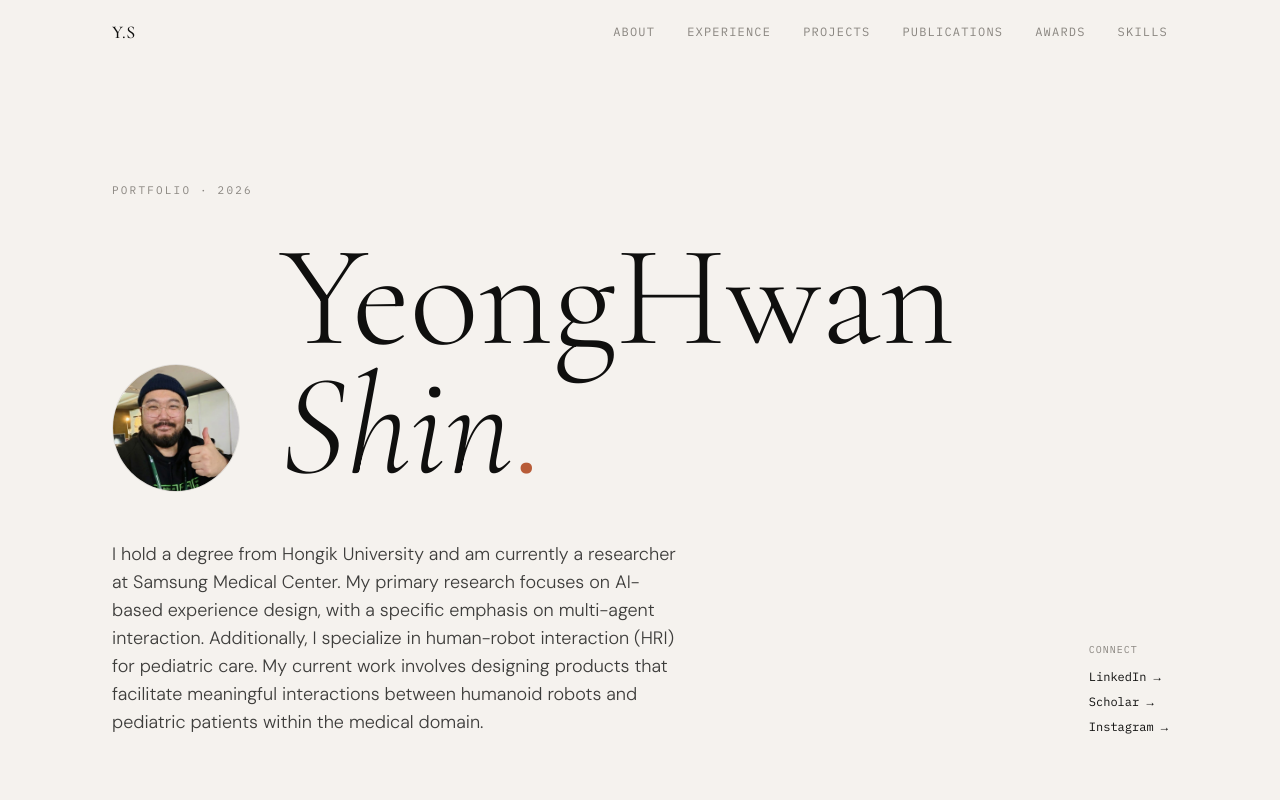
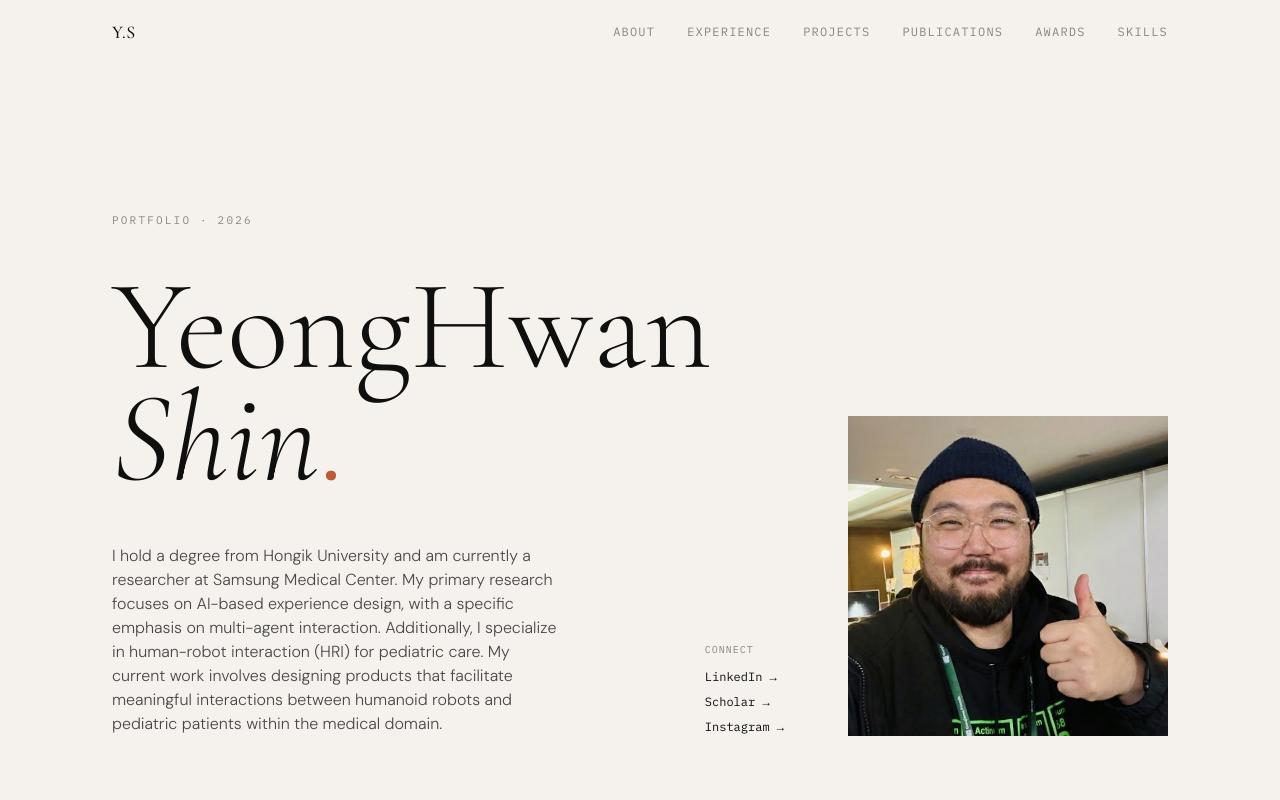
Before and after one commit to qnftk020/portfolio, a Next.js app in the folder portfolio/: page /portfolio/ in a window 1280 px wide. Shown: the top 800 px of the page. Built offline with nearby package versions, Linux system fonts and the light colour scheme.

Commit message:
Add files via upload

```diff
--- a/portfolio/components/Hero.tsx
+++ b/portfolio/components/Hero.tsx
@@ -1,4 +1,4 @@
-import { profile, researchInterests } from '@/lib/data'
+import { profile } from '@/lib/data'
 import Image from 'next/image'
 
 export default function Hero() {
@@ -6,46 +6,31 @@ export default function Hero() {
     <section className="min-h-screen flex flex-col justify-end pb-12 sm:pb-16 pt-24 px-5 sm:px-8 md:px-12 max-w-6xl mx-auto">
 
       {/* Top label */}
-      <div className="mb-6 sm:mb-8 animate-fade-in opacity-0">
+      <div className="mb-8 sm:mb-10 animate-fade-in opacity-0">
         <span className="font-mono text-[11px] tracking-widest2 uppercase text-muted">
           Portfolio · {new Date().getFullYear()}
         </span>
       </div>
 
-      {/* Profile photo + heading */}
-      <div className="mb-10 sm:mb-12 flex flex-col sm:flex-row sm:items-end gap-6 sm:gap-10">
-        {/* Profile photo */}
-        <div className="relative w-24 h-24 sm:w-32 sm:h-32 shrink-0 overflow-hidden rounded-full border border-border animate-fade-up opacity-0 delay-100">
-          <Image
-            src="/images/profile.png"
-            alt="YeongHwan Shin"
-            fill
-            className="object-cover object-top"
-            priority
-          />
-        </div>
+      {/* Two-column: name/bio left, photo right */}
+      <div className="flex flex-col md:flex-row md:items-end md:justify-between gap-10 md:gap-16">
 
-        <h1 className="font-serif text-[clamp(3rem,12vw,9rem)] leading-[0.9] font-light text-ink animate-fade-up opacity-0 delay-100">
+        {/* LEFT — name + bio + links */}
+        <div className="flex-1">
+          <h1 className="font-serif text-[clamp(3.5rem,10vw,8rem)] leading-[0.88] font-light text-ink animate-fade-up opacity-0 delay-100 mb-8 sm:mb-12">
             YeongHwan
             <br />
             <span className="italic">Shin</span>
             <span className="text-accent">.</span>
           </h1>
-      </div>
 
-      {/* Bio + links */}
-      <div className="flex flex-col gap-8 md:flex-row md:items-end md:justify-between animate-fade-up opacity-0 delay-300">
-        <div className="flex-1 max-w-xl">
-          <p className="font-sans text-sm sm:text-base md:text-lg font-light leading-relaxed text-ink/80">
+          <div className="flex flex-col gap-8 sm:flex-row sm:items-end sm:justify-between animate-fade-up opacity-0 delay-300">
+            <p className="font-sans text-sm sm:text-base font-light leading-relaxed text-ink/75 max-w-md">
               {profile.bio}
             </p>
-        </div>
 
-        {/* Links */}
-        <div className="flex flex-row md:flex-col gap-4 md:gap-2 shrink-0 flex-wrap">
-          <span className="hidden md:block font-mono text-[10px] tracking-widest uppercase text-muted mb-1">
-            Connect
-          </span>
+            <div className="flex flex-row sm:flex-col gap-4 sm:gap-2 shrink-0">
+              <span className="hidden sm:block font-mono text-[10px] tracking-widest uppercase text-muted mb-1">Connect</span>
               <a href={profile.links.linkedin} target="_blank" rel="noopener noreferrer"
                 className="font-mono text-xs text-ink hover:text-accent transition-colors hover-underline">
                 LinkedIn →
@@ -60,6 +45,21 @@ export default function Hero() {
               </a>
             </div>
           </div>
+        </div>
+
+        {/* RIGHT — large profile photo */}
+        <div className="relative w-56 h-56 sm:w-72 sm:h-72 md:w-80 md:h-80 shrink-0 overflow-hidden animate-fade-up opacity-0 delay-300 self-center md:self-end">
+          <Image
+            src="/portfolio/images/profile.png"
+            alt="YeongHwan Shin"
+            fill
+            className="object-cover object-top"
+            priority
+            unoptimized
+          />
+        </div>
+
+      </div>
     </section>
   )
 }
```
Lines whose indentation alone changed are shown as unchanged.
